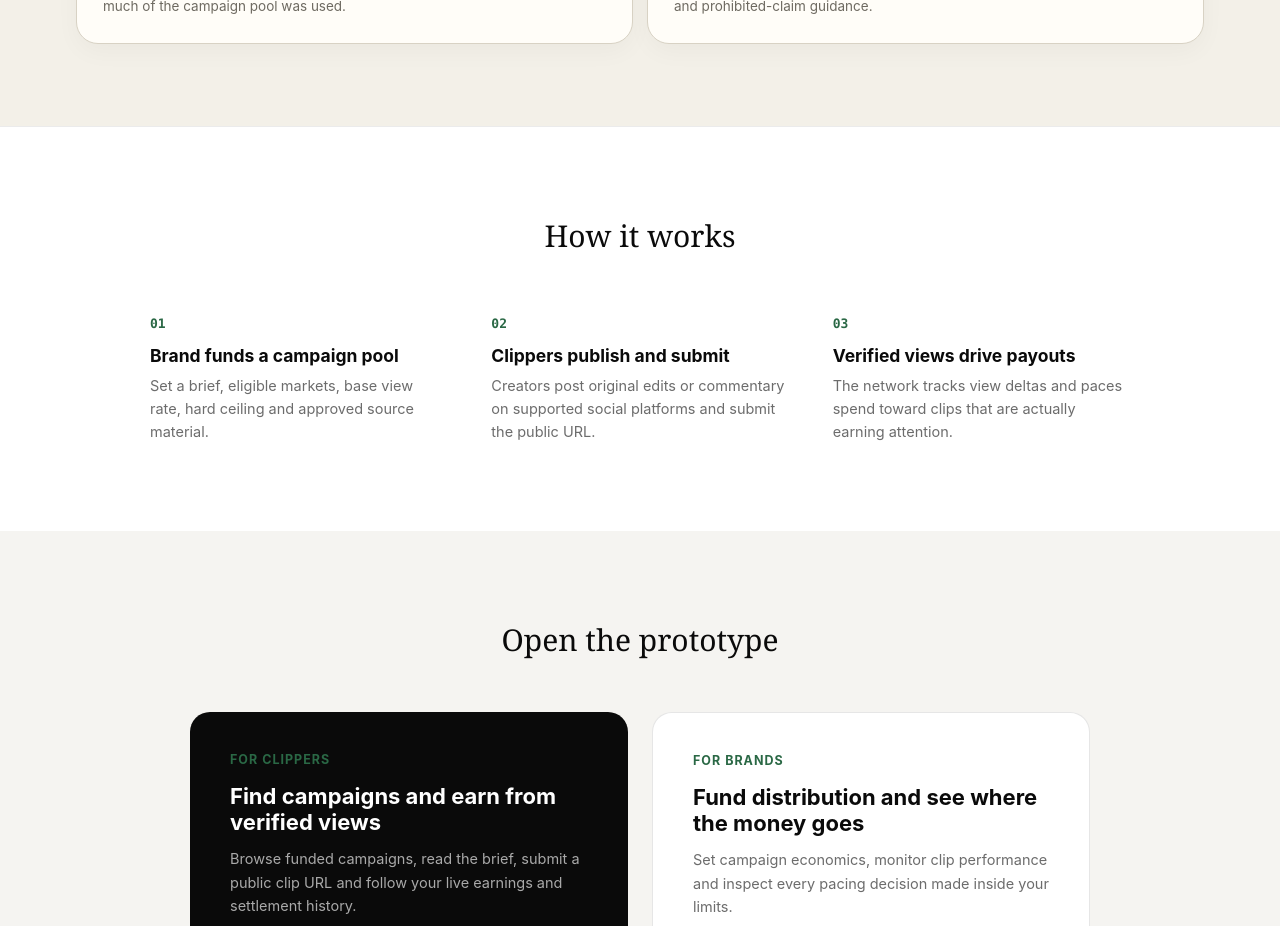
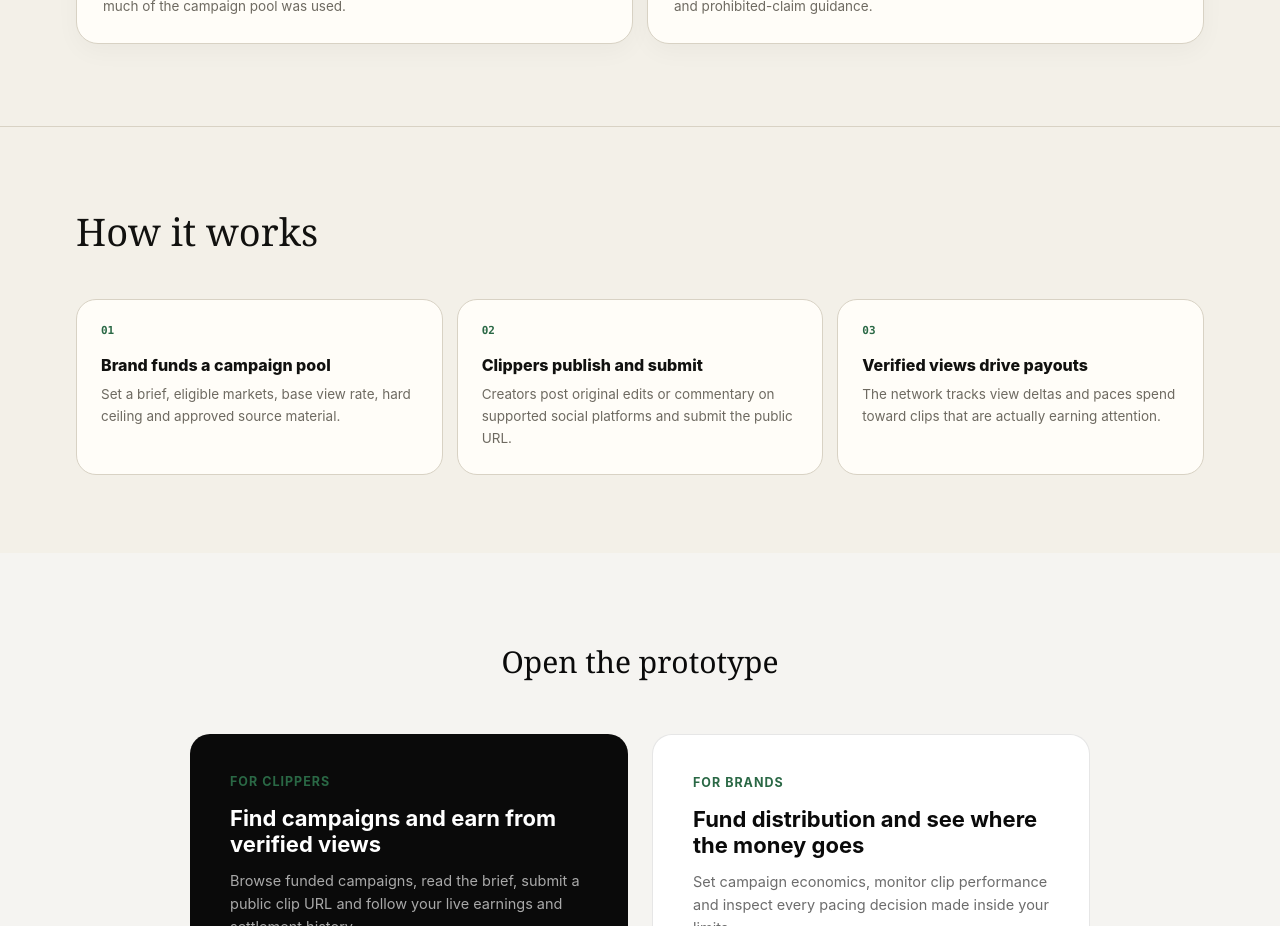
Before and after one commit to dondo511/testlp, a Next.js app in the folder clipstream-app/: page / in a window 1280 px wide. Shown: the part 1360-2286 px from the top of the page. Built offline with nearby package versions, Linux system fonts and the light colour scheme.

Commit message:
Unify landing sections with ClipperHub UI

```diff
--- a/clipstream-app/components/landing/HowItWorks.module.css
+++ b/clipstream-app/components/landing/HowItWorks.module.css
@@ -1,51 +1 @@
-.section {
-  background: #fff;
-  border-top: 1px solid rgba(10, 10, 10, 0.08);
-}
-.wrap {
-  max-width: 1180px;
-  margin: 0 auto;
-  padding: 88px 56px;
-}
-.heading {
-  text-align: center;
-  font-family: var(--font-display), serif;
-  font-weight: 400;
-  font-size: 30px;
-  color: #0a0a0a;
-  margin: 0 0 60px;
-}
-.grid {
-  display: grid;
-  grid-template-columns: repeat(3, 1fr);
-  gap: 44px;
-  max-width: 980px;
-  margin: 0 auto;
-}
-.no {
-  font-family: var(--font-mono), monospace;
-  font-size: 13px;
-  font-weight: 600;
-  color: var(--accent);
-  margin-bottom: 14px;
-}
-.title {
-  font-size: 17.5px;
-  font-weight: 700;
-  color: #0a0a0a;
-  margin-bottom: 8px;
-}
-.desc {
-  font-size: 14.5px;
-  line-height: 1.6;
-  color: rgba(10, 10, 10, 0.6);
-}
-@media (max-width: 720px) {
-  .wrap {
-    padding: 56px 24px;
-  }
-  .grid {
-    grid-template-columns: 1fr;
-    gap: 32px;
-  }
-}
+.section{background:var(--paper);border-top:1px solid var(--line)}.wrap{max-width:1180px;margin:0 auto;padding:78px 26px}.heading{font-family:var(--font-display);font-weight:400;font-size:38px;color:var(--ink);margin:0 0 42px}.grid{display:grid;grid-template-columns:repeat(3,1fr);gap:14px}.grid>div{background:var(--card);border:1px solid var(--line);border-radius:20px;padding:24px}.no{font-family:var(--font-mono);font-size:11px;font-weight:800;color:var(--accent);margin-bottom:18px}.title{font-size:16px;font-weight:800;color:var(--ink);margin-bottom:8px}.desc{font-size:13.5px;line-height:1.65;color:var(--muted)}@media(max-width:720px){.wrap{padding:56px 18px}.grid{grid-template-columns:1fr}}
```
